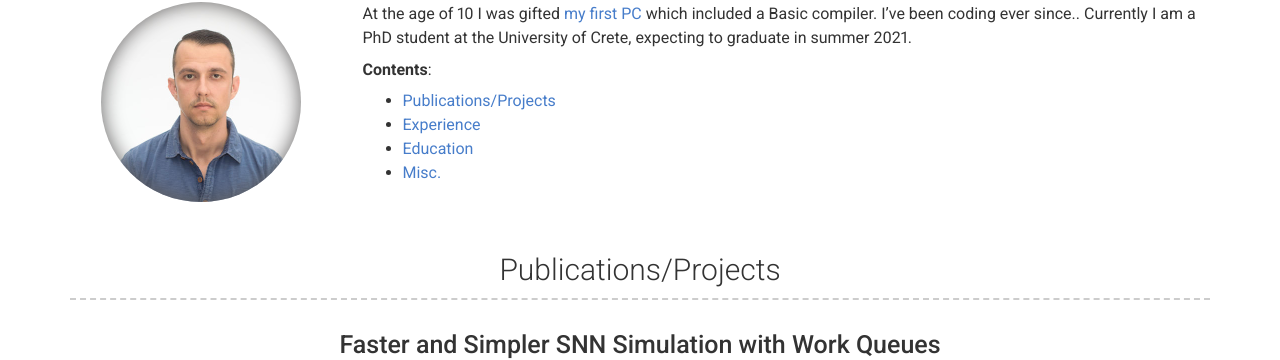
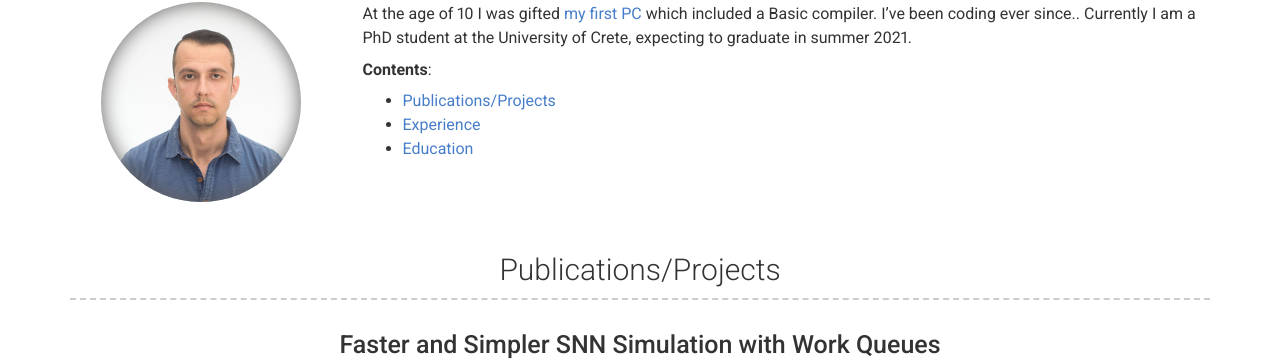
Before and after one commit to denniskb/denniskb.github.io, a Jekyll site: the page built from index.md, in a window 1280 px wide and 900 px high. Shown: the part 300-660 px from the top of the window. Built offline with Jekyll 4.4.1, drawn with Linux system fonts in a browser that asks for light colours; nearby versions of some CDN libraries.

Commit message:
Remove 'misc' link

```diff
--- a/_config.yml
+++ b/_config.yml
@@ -29,7 +29,6 @@ about_content: | # this will include new lines to allow paragraphs
   - [Publications/Projects](#pubs)
   - [Experience](#exp)
   - [Education](#edu)
-  - [Misc.](#misc)
 
 # Projects Section
 projects_title: Publications/Projects
```
